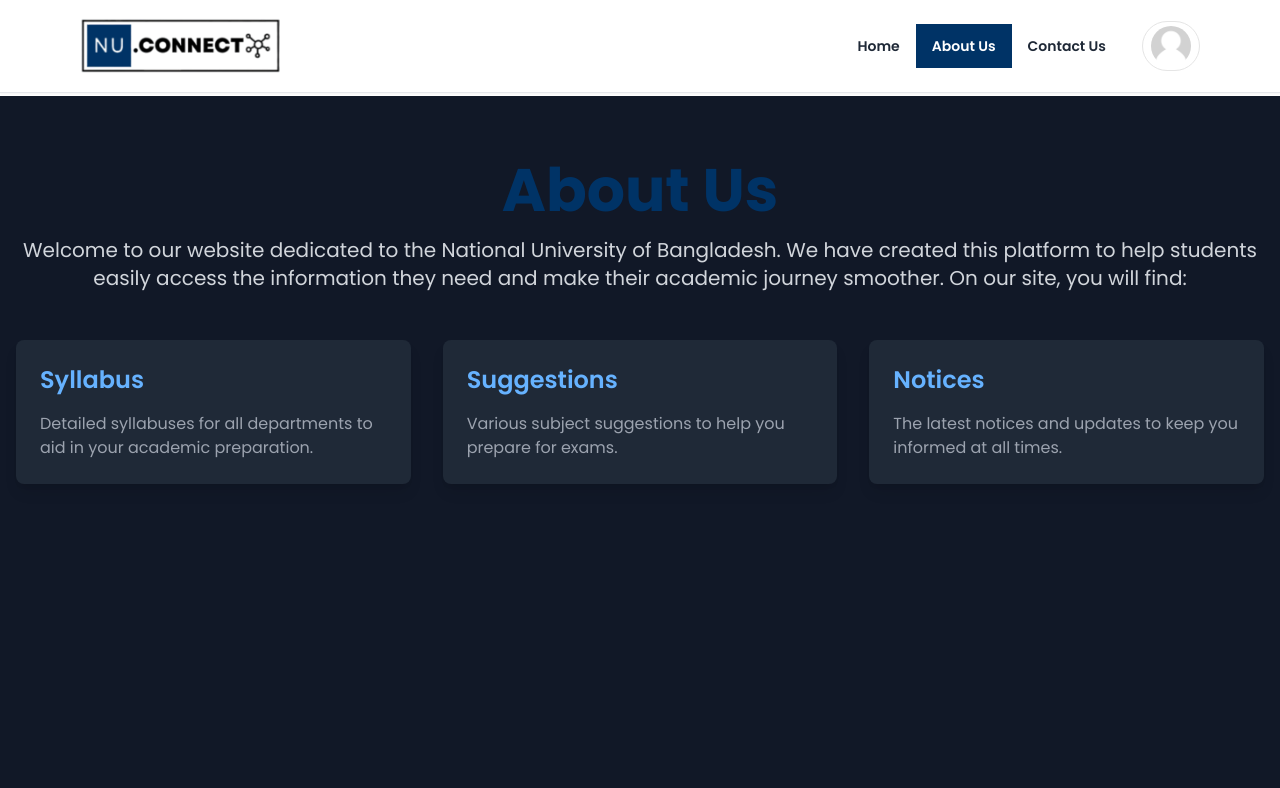
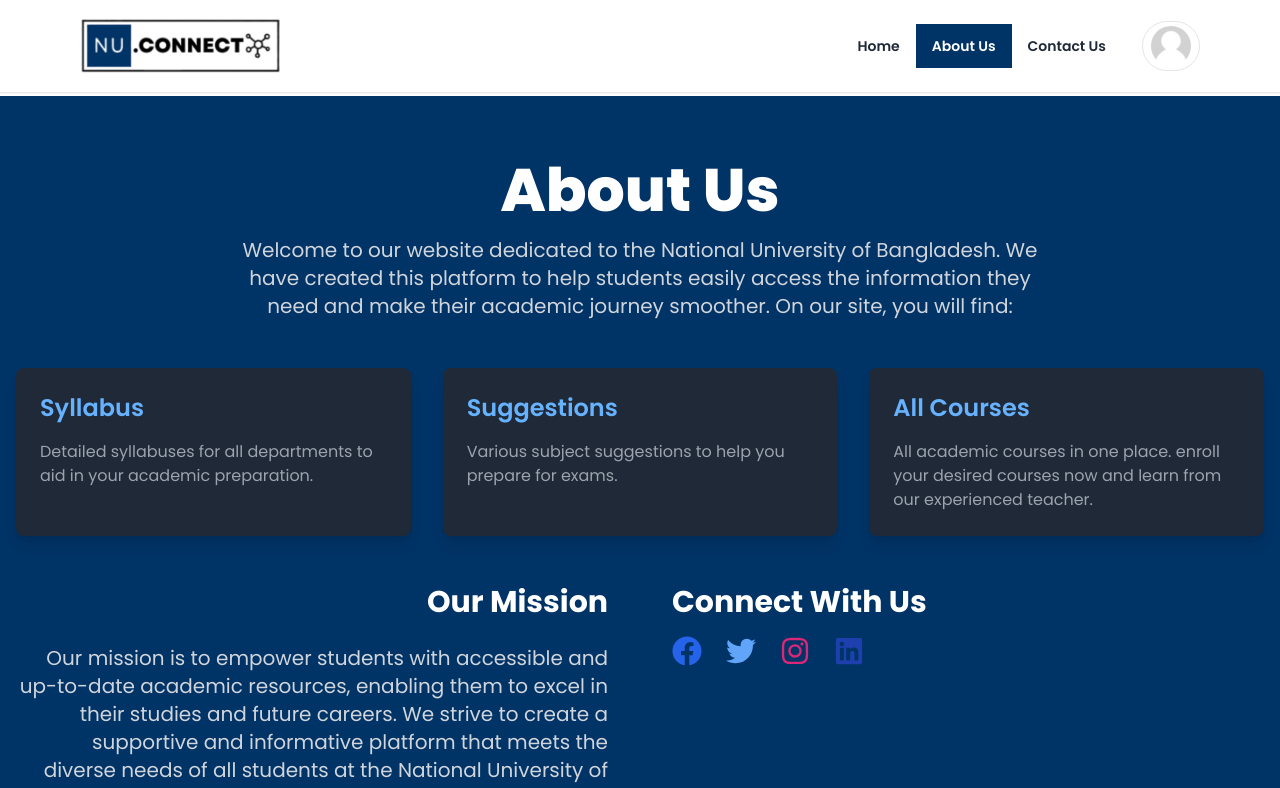
Before and after one commit to joychandrauday/NUconnect, a React (Vite) app in the folder client/: page /about-us in a window 1280 px wide. Shown: the top 788 px of the page. Built offline with nearby package versions, Linux system fonts and the light colour scheme; no server answers.

Commit message:
added about page

```diff
--- a/client/src/pages/About/About.jsx
+++ b/client/src/pages/About/About.jsx
@@ -1,22 +1,27 @@
 import React from "react";
+import { FaFacebook, FaTwitter, FaInstagram, FaLinkedin } from "react-icons/fa";
+import { Link } from "react-router-dom";
 
 const About = () => {
   return (
-    <div className="min-h-screen bg-gray-900 text-white">
+    <div className="min-h-screen bg-primary text-white">
       <div className="container mx-auto px-4 py-16">
         <div className="text-center mb-12">
-          <h1 className="text-4xl md:text-6xl font-bold mb-4 text-primary">
+          <h1 className="text-4xl md:text-6xl font-extrabold mb-4 text-white">
             About Us
           </h1>
-          <p className="text-lg md:text-xl text-gray-300">
+          <p className="text-lg w-4/6 mx-auto md:text-xl text-gray-300">
             Welcome to our website dedicated to the National University of
             Bangladesh. We have created this platform to help students easily
             access the information they need and make their academic journey
             smoother. On our site, you will find:
           </p>
         </div>
-        <div className="grid gap-8 md:grid-cols-3">
-          <div className="bg-gray-800 p-6 rounded-lg shadow-lg">
+        <div className="grid gap-8 md:grid-cols-3 relative">
+          <Link
+            to={"/syllabus"}
+            className="bg-gray-800 p-6 rounded-lg shadow-lg group relative cursor-pointer"
+          >
             <h2 className="text-2xl font-semibold mb-4 text-secondary">
               Syllabus
             </h2>
@@ -24,22 +29,91 @@ const About = () => {
               Detailed syllabuses for all departments to aid in your academic
               preparation.
             </p>
-          </div>
-          <div className="bg-gray-800 p-6 rounded-lg shadow-lg">
+            <div className="flex font-bold opacity-0 group-hover:opacity-100 transition-opacity duration-300 absolute bg-primary bg-opacity-90 w-full h-full items-center justify-center top-0 left-0 shadow-md rounded-lg shadow-black">
+              View Details
+            </div>
+          </Link>
+          <Link
+            to={"/"}
+            className="bg-gray-800 p-6 rounded-lg shadow-lg relative cursor-pointer group"
+          >
             <h2 className="text-2xl font-semibold mb-4 text-secondary">
               Suggestions
             </h2>
             <p className="text-gray-400">
               Various subject suggestions to help you prepare for exams.
             </p>
-          </div>
-          <div className="bg-gray-800 p-6 rounded-lg shadow-lg">
+            <div className="flex font-bold opacity-0 group-hover:opacity-100 transition-opacity duration-300 absolute bg-primary bg-opacity-90 w-full h-full items-center justify-center top-0 left-0 shadow-md rounded-lg shadow-black">
+              View Details
+            </div>
+          </Link>
+          <Link
+            to={"/courses"}
+            className="bg-gray-800 p-6 rounded-lg shadow-lg relative cursor-pointer group"
+          >
             <h2 className="text-2xl font-semibold mb-4 text-secondary">
-              Notices
+              All Courses
             </h2>
             <p className="text-gray-400">
-              The latest notices and updates to keep you informed at all times.
+              All academic courses in one place. enroll your desired courses now
+              and learn from our experienced teacher.
             </p>
+            <div className="flex font-bold opacity-0 group-hover:opacity-100 transition-opacity duration-300 absolute bg-primary bg-opacity-90 w-full h-full items-center justify-center top-0 left-0 shadow-md rounded-lg shadow-black">
+              View Details
+            </div>
+          </Link>
+        </div>
+        <div className="lg:flex gap-16">
+          <div className="mt-12 basis-1/2">
+            <h2 className="text-3xl font-bold text-right text-white mb-6">
+              Our Mission
+            </h2>
+            <p className="text-lg md:text-xl text-gray-300 text-right">
+              Our mission is to empower students with accessible and up-to-date
+              academic resources, enabling them to excel in their studies and
+              future careers. We strive to create a supportive and informative
+              platform that meets the diverse needs of all students at the
+              National University of Bangladesh.
+            </p>
+          </div>
+          <div className="mt-12 basis-1/2 text-center">
+            <h2 className="text-3xl text-left font-bold text-white mb-4">
+              Connect With Us
+            </h2>
+            <div className="flex justify-start space-x-6">
+              <a
+                href="https://facebook.com"
+                target="_blank"
+                rel="noopener noreferrer"
+                className="text-blue-600 hover:text-blue-400 transition"
+              >
+                <FaFacebook size={30} />
+              </a>
+              <a
+                href="https://twitter.com"
+                target="_blank"
+                rel="noopener noreferrer"
+                className="text-blue-400 hover:text-blue-300 transition"
+              >
+                <FaTwitter size={30} />
+              </a>
+              <a
+                href="https://instagram.com"
+                target="_blank"
+                rel="noopener noreferrer"
+                className="text-pink-600 hover:text-pink-400 transition"
+              >
+                <FaInstagram size={30} />
+              </a>
+              <a
+                href="https://linkedin.com"
+                target="_blank"
+                rel="noopener noreferrer"
+                className="text-blue-800 hover:text-blue-600 transition"
+              >
+                <FaLinkedin size={30} />
+              </a>
+            </div>
           </div>
         </div>
       </div>
```
